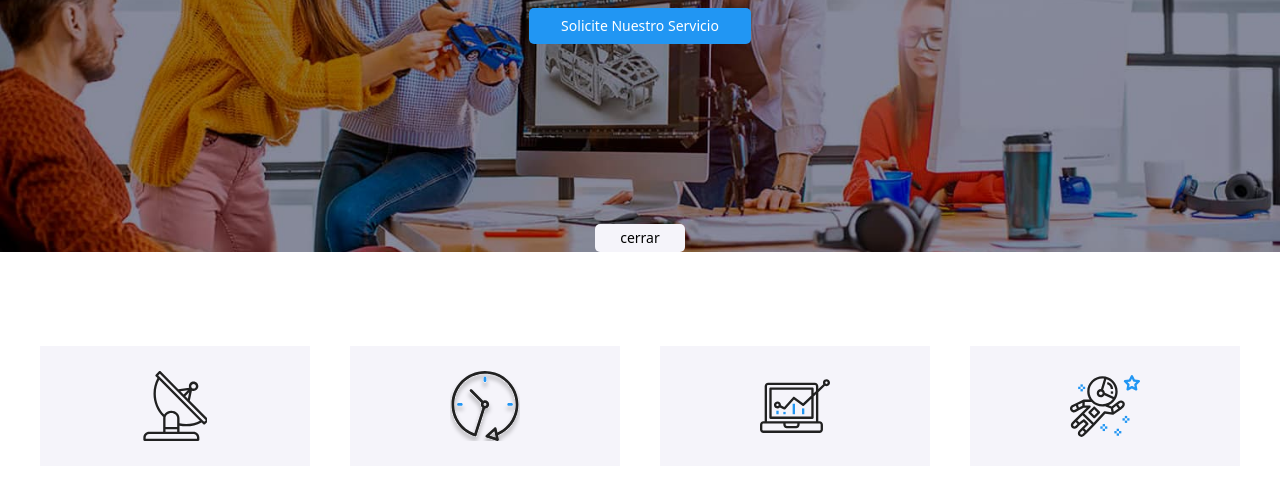
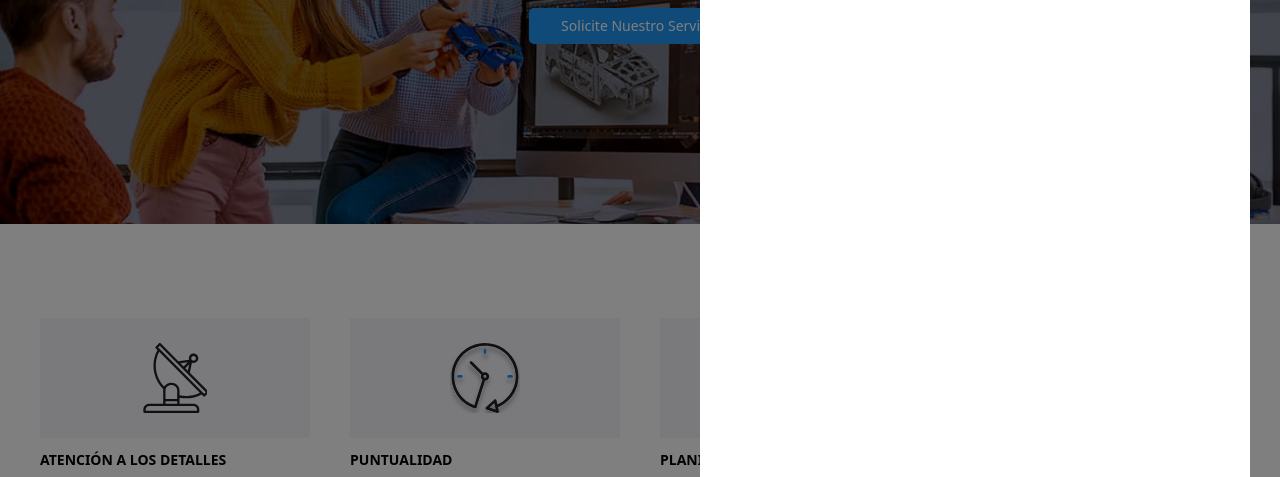
Before and after one commit to Stevenb19/goit-markup-hw-05, a plain HTML site: page index.html in a window 1280 px wide. Shown: the part 302-779 px from the top of the page. Drawn offline with Linux system fonts and the light colour scheme.

Commit message:
final tarea 5

```diff
--- a/Css/styles.css
+++ b/Css/styles.css
@@ -15,6 +15,7 @@ body {
     font-size: 14px;
     color: var(--primary-text-color);
     background-color: var(--primary-background-color);
+    position: relative;
 }
 
 aside {
@@ -517,3 +518,27 @@ address {
     gap: 33px;
     padding-bottom: 94px;
 }
+
+.is-hidden {
+    display: none;
+}
+
+.backdrop {
+    position: fixed;
+    top: 0;
+    width: 100%;
+    height: 100vh;
+    background-color: rgba(0, 0, 0, .5);
+}
+
+.modal {
+    background: white;
+    color: #fff;
+    position: fixed;
+    height: 550px;
+    width: 550px;
+    transition: all .5s;
+    translate: unset;
+    margin-top: 250px;
+    margin-left: 700px;
+}
--- a/index.html
+++ b/index.html
@@ -88,7 +88,7 @@
         <button class="btn-primary" data-modal-open>
           Solicite Nuestro Servicio
         </button>
-        <div class="is-hidden" data-modal>
+        <div class="backdrop" data-modal>
           <div class="modal">
             <button data-modal-close>cerrar</button>
           </div>
@@ -1267,6 +1267,6 @@
         </div>
       </div>
     </footer>
-    <script src="./modal.js"></script>
+    <script src=".//JS/modal.js"></script>
   </body>
 </html>
```
Also changed, not shown: JS/modal.js (renamed from modal.js).
